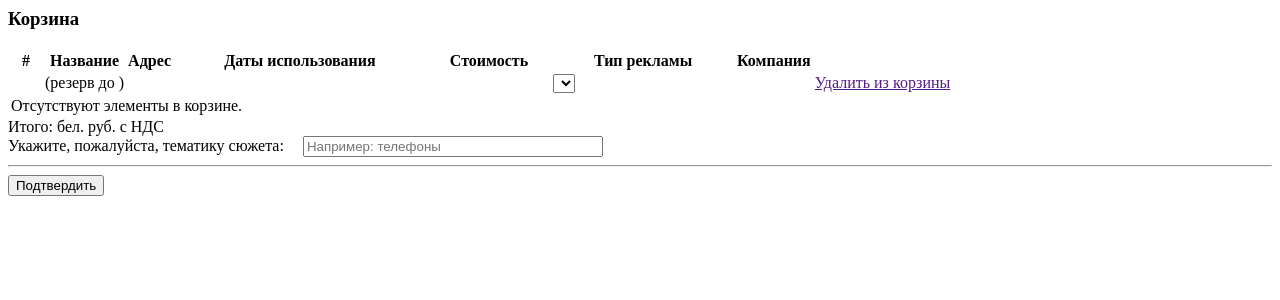
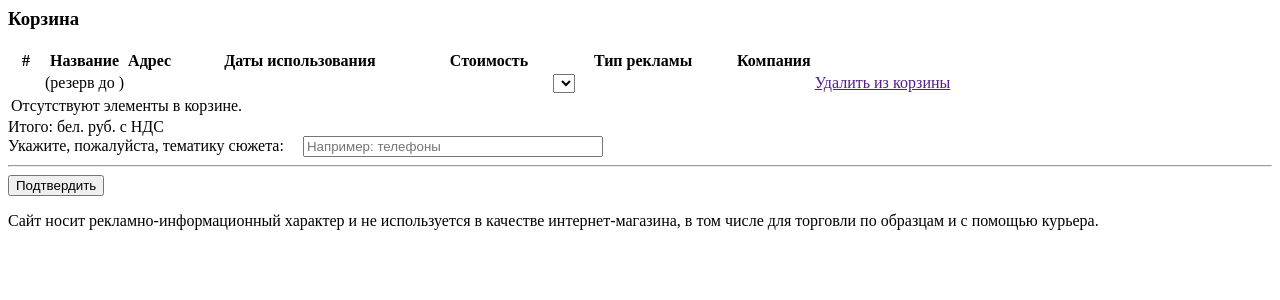
Before and after one commit to WayMarkTM/color-express, a Yii app: template views/shopping-cart/index.php in a window 1280 px wide. Shown: the top 300 px of the page. Run offline with PHP 8.4 and a stand-in for Yii, Linux system fonts and the light colour scheme; the template is opened without the code that fills it, so the values that code supplies are empty; some libraries are stand-ins or nearby versions.

Commit message:
- Move watermark

```diff
--- a/views/construction/index.php
+++ b/views/construction/index.php
@@ -171,5 +171,9 @@ $this->title = "Каталог рекламных конструкций";
                 </div>
             </div>
         </div>
+
+        <div class="watermark">
+            Сайт носит рекламно-информационный характер и не используется в качестве интернет-магазина, в том числе для торговли по образцам и с помощью курьера.
+        </div>
     </div>
 </div>
--- a/views/layouts/base.php
+++ b/views/layouts/base.php
@@ -71,10 +71,6 @@ AppAsset::register($this);
 
     <div class="page-wrapper">
         <?= $content ?>
-
-        <div class="watermark">
-            Сайт носит рекламно-информационный характер и не используется в качестве интернет-магазина, в том числе для торговли по образцам и с помощью курьера.
-        </div>
     </div>
 </div>
 
--- a/views/layouts/main.php
+++ b/views/layouts/main.php
@@ -10,6 +10,9 @@ use yii\bootstrap\Nav;
     <div class="page-container">
         <div class="page-content">
             <?= $content ?>
+            <div class="watermark">
+                Сайт носит рекламно-информационный характер и не используется в качестве интернет-магазина, в том числе для торговли по образцам и с помощью курьера.
+            </div>
         </div>
     </div>
 <?php $this->endContent(); ?>
--- a/web/styles/common.css
+++ b/web/styles/common.css
@@ -213,7 +213,7 @@ body {
 
 .page-container .page-content  {
     min-height: 100%;
-    padding: 22px;
+    padding: 22px 22px 11px 22px;
     background-color: white;
 }
 
@@ -504,7 +504,7 @@ table td a:hover {
 }
 
 .watermark {
-    color: #fff;
+    color: #a1a1a1;
     width: 100%;
     text-align: center;
     line-height: 27px;
```
